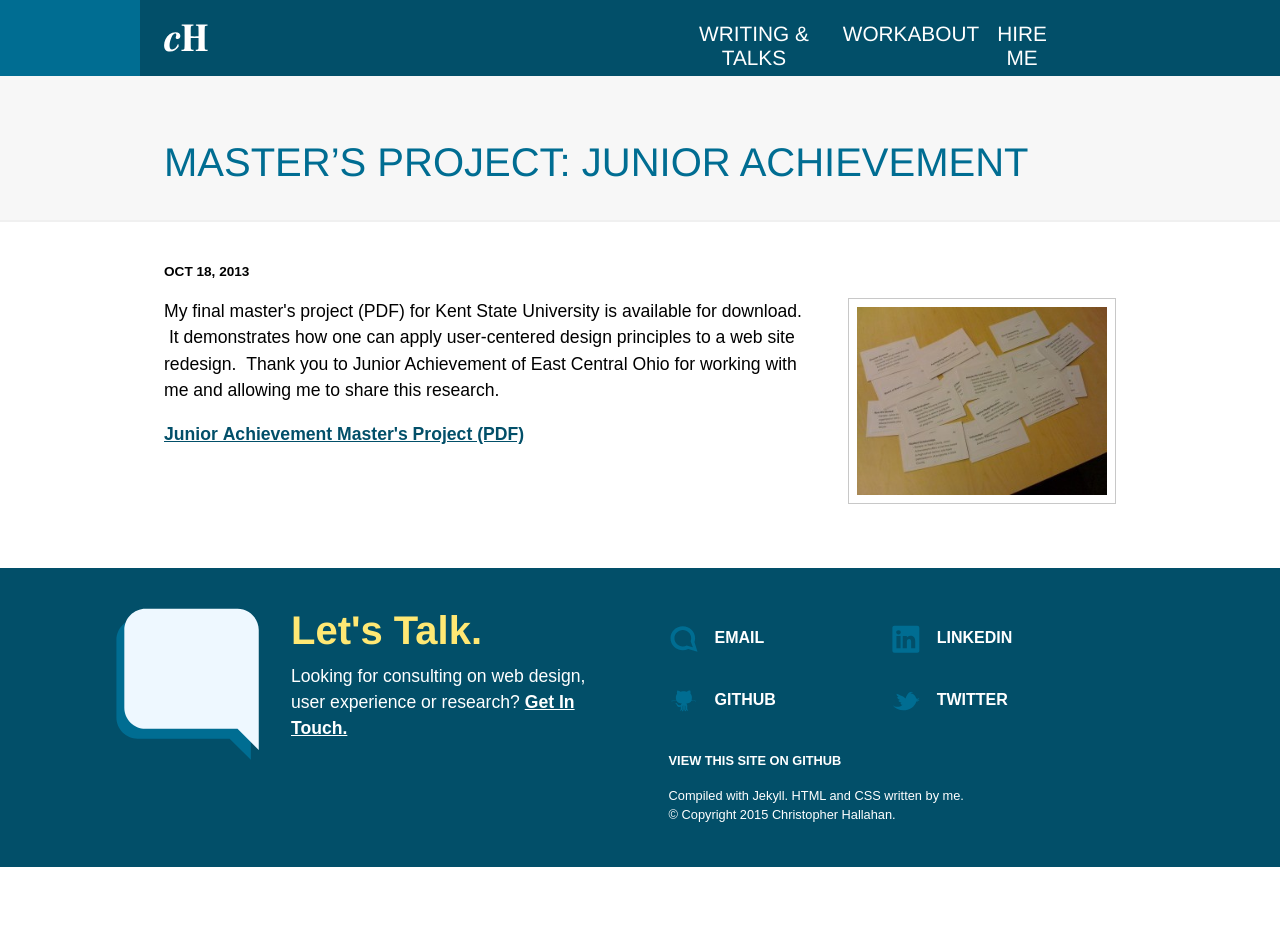
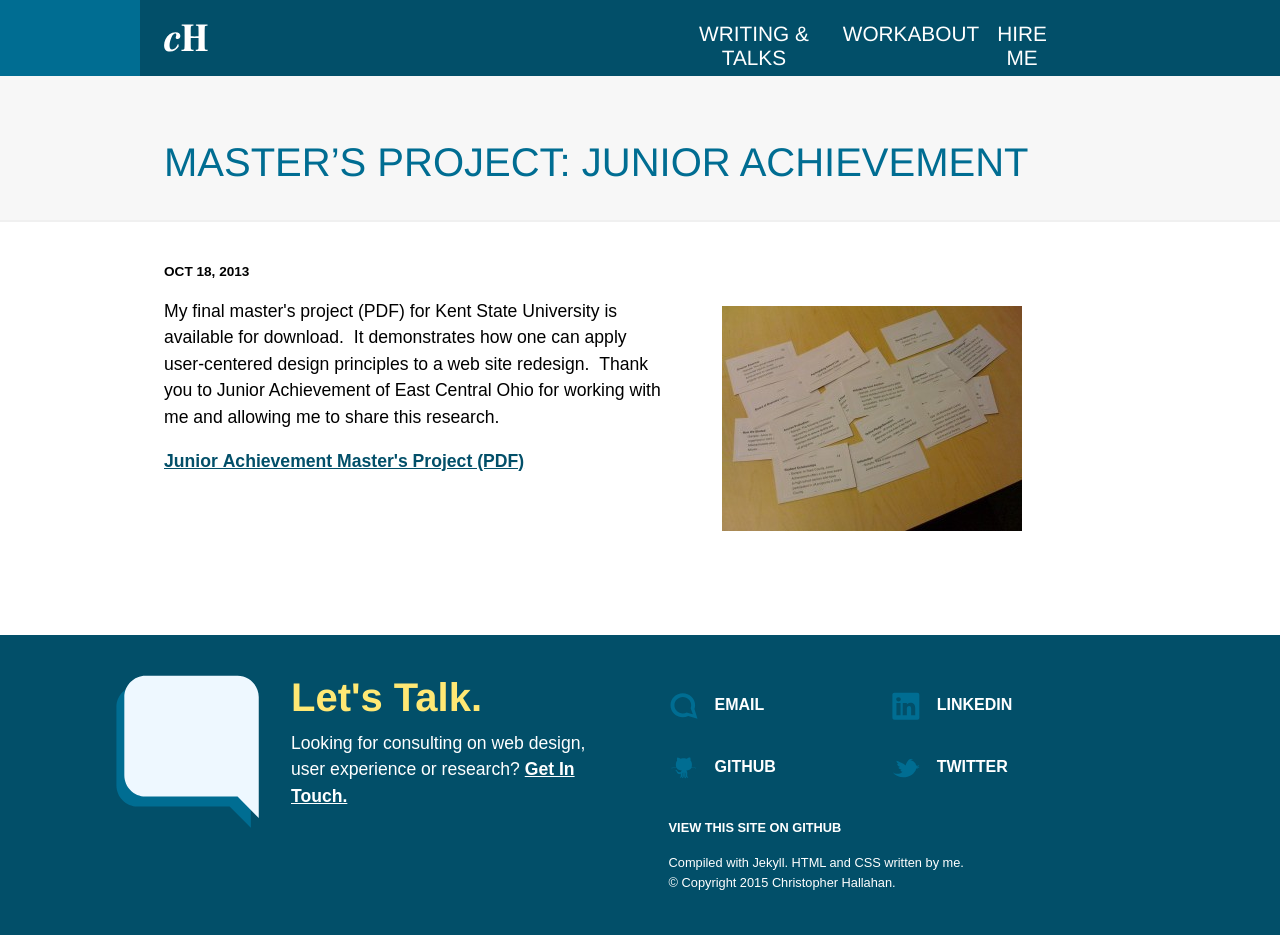
Before and after one commit to challahan/portfolio, a Jekyll site: the page built from _projects/2013-10-18-masters-project-junior-achievement.html, in a window 1280 px wide. Built offline with Jekyll 4.4.1, drawn with Linux system fonts in a browser that asks for light colours; a script that is not in the unit is left out; before the commit the page ends 900 px from its top, so only the background shows below that.

Commit message:
Adjusted max width on inline frames
Signed-off-by: Christopher Hallahan <challahan@gmail.com>

```diff
--- a/_sass/_base.scss
+++ b/_sass/_base.scss
@@ -25,9 +25,9 @@
 }
 
 /**
- * Images
+ * Images/ Frames
  */
-img {
+img, iframe, video {
     max-width: 100%;
     vertical-align: middle;
 }
--- a/_sass/_posts.scss
+++ b/_sass/_posts.scss
@@ -2,13 +2,13 @@
 	margin-bottom: 1em;
 	img {
 		max-width: 100%;
-		border: 1px solid rgba($gray, .3);
 		padding: .5em;
 	}
-	@media screen and (min-width: 600px) {
+	@media screen and (min-width: 800px) {
 		float: right;
-		width: 300px;
-		padding-left: 2em;
+		width: 450px;
+		padding-left: 3em;
+		padding-bottom: 2em;
 	}
 }
 
```
